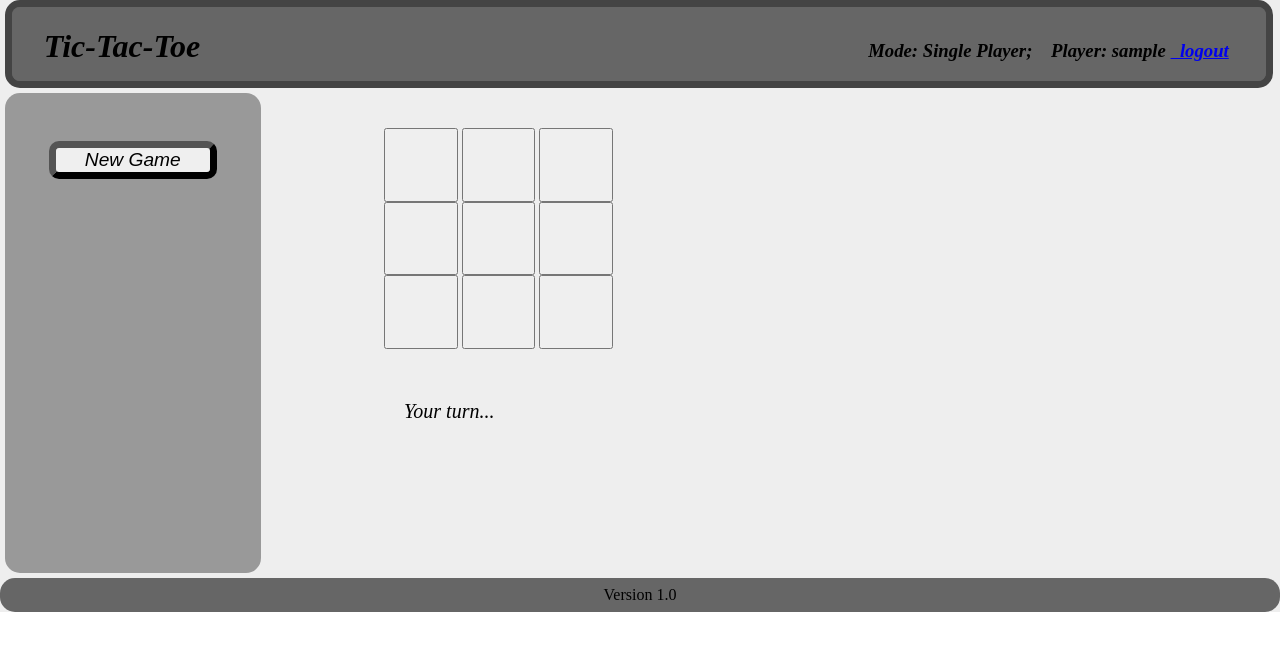
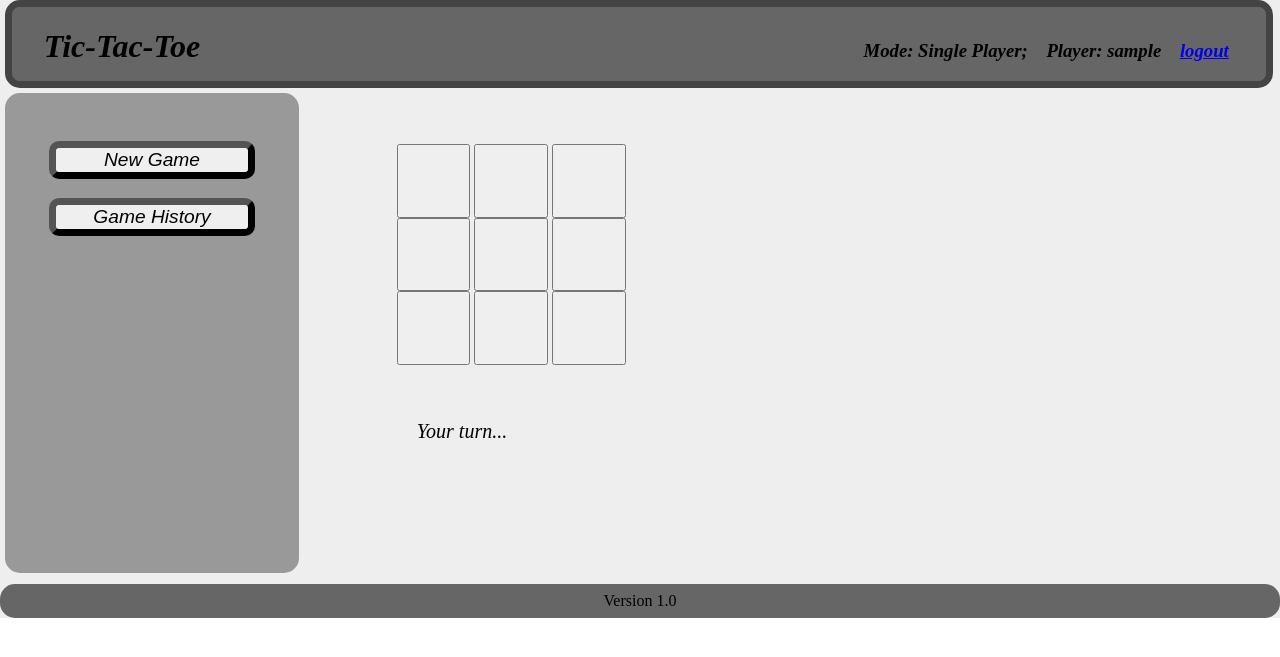
Before and after one commit to aavdeyev/tictactoe, a Django app: page /tictactoe/new_game/ in a window 1280 px wide. Shown: the top 657 px of the page. Run offline with Django 3.2, Linux system fonts and the light colour scheme; the visitor is signed in with stand-in values (Sample User, id 1); some libraries are stand-ins or nearby versions.

Commit message:
Added history button

```diff
--- a/mysite/tictactoe/urls.py
+++ b/mysite/tictactoe/urls.py
@@ -8,4 +8,5 @@ urlpatterns = patterns('',
 
     url(r'^next_turn/$', 'tictactoe.views.play_next_turn'),
     url(r'^new_game/$', 'tictactoe.views.start_new_game'),
+    url(r'^history/$', 'tictactoe.views.game_history'),
 )
--- a/mysite/tictactoe/views.py
+++ b/mysite/tictactoe/views.py
@@ -140,7 +140,8 @@ def start_new_game(request) :
 
 ###################################################################
 #
-# The main function to respond to user's mouse clicks during the game
+# The main view to handle user's mouse clicks during the game
+# The view is using Ajax to update buttons asynchronously
 #
 ###################################################################
 
@@ -214,3 +215,23 @@ def play_next_turn(request) :
                 'status' : status})
 
         return HttpResponse(json_reply, content_type='application/json')
+
+
+def game_history(request) :
+
+    history_html = ""
+
+    if not request.user.is_authenticated() :
+
+        # Unathenticated user, redirect the user to the login page
+        return render_to_response('login.html',
+                context_instance=RequestContext(request))
+
+    if request.method == 'GET' :
+        user_id = User.objects.get(username=request.user.username).id
+        history_list = History.objects.filter(owner=user_id)
+
+    return render_to_response('history.html',\
+            {'player' : request.user.username,\
+            'history_list' : history_list},\
+            context_instance=RequestContext(request))
--- a/templates/base.html
+++ b/templates/base.html
@@ -45,7 +45,7 @@
 
     #sidebar {
         float:left;
-        width:20%;
+        width:23%;
         height:30em;
         background:#999999;
         text-align:center;
@@ -57,10 +57,11 @@
 
     #content {
         float:right;
-        width:75%;
+        width:72%;
         height:30em;
         background:#EEEEEE;
         padding-left:2em;
+        padding-top:1em;
     }
 
     #footer {
@@ -69,6 +70,16 @@
         text-align:center;
         border-radius:15px;"
     }
+
+    .sidebar_menu_button {
+         display:inline-block;
+         border-width:7px;
+         font-size:1.2em;
+         margin-bottom:1em;
+         width:70%;
+         border-radius:10px;
+         font-style:italic;
+     }
 
 </style>
 
@@ -85,9 +96,16 @@
             </h1>
         </div>
         <div id="header_right">
-           <h3 style= "text-align:right;padding-right:1em;font-style:italic;">
-               {% block header_right %}
-               {% endblock %}
+            <h3 style= "text-align:right;padding-right:1em;font-style:italic;">
+
+            {% if user.is_authenticated %}
+                <p style="text-align:right;padding-right:1em;">
+                    Mode: Single Player; &nbsp;&nbsp;
+                    Player: {{player}} &nbsp;&nbsp; <a href = "/accounts/logout">
+                    logout </a>
+                </p>
+            {% endif %}
+
            </h3>
         </div>
     </div>
--- a/templates/tictactoe.html
+++ b/templates/tictactoe.html
@@ -2,27 +2,18 @@
 
 {% extends "base.html" %}
 
-{% block header_right %}
-
-    {% if user.is_authenticated %}
-
-        <p style="text-align:right;padding-right:1em;">
-            Mode: Single Player; &nbsp;&nbsp; Player: {{player}} <a href = "/accounts/logout"> &nbsp;&nbsp;logout </a>
-        </p>
-
-    {% endif %}
-
-{% endblock %}
-
 {% block sidebar %}
 
-    <form action="/tictactoe/new_game/" method="post"> {% csrf_token %}
-        <input style="border-width:7px;font-size:1.2em; padding-left:1.5em;padding-right:1.5em;border-radius:10px;font-style:italic" type="submit" name="reset" value="New Game">
+    <form action="/tictactoe/new_game/" method="get"> {% csrf_token %}
+        <input type="submit" class="sidebar_menu_button" name="new_game" value="New Game">
+    </form>
+    <form action="/tictactoe/history/" method="get"> {% csrf_token %}
+        <input type="submit" class="sidebar_menu_button" name="history" value="Game History">
     </form>
 
 {% endblock %}
 
-{% block extension %}
+{% block content %}
 
    {% if user.is_authenticated %}
 
@@ -34,6 +25,7 @@
        {% else %}
 
             <style type="text/css">
+
               .ttt_button {
                   width:2.3em;
                   height:2.3em;
@@ -43,19 +35,19 @@
                   font-size:2em;
               }
 
-          #button_area {
+              #ttt_button_area {
                   position:absolute;
-              left:30%;
-              top:8em;
+                  left:31%;
+                  top:9em;
                   width:15em;
                   height:15em;
                   background:#EEEEEE;
               }
 
-          #status_area {
+             #ttt_status_area {
                   position:absolute;
-              left:30%;
-              top:20em;
+                  left:31%;
+                  top:21em;
                   width:15em;
                   height:auto;
                   background:#EEEEEE;
@@ -65,9 +57,11 @@
                   text-align:left;
                   padding-left:1em;
               }
+
           </style>
 
-      <div id = "button_area">
+          <div id = "ttt_button_area">
+
                <form action="" method="get"> {% csrf_token %}
 
                <script type="text/javascript" src="http://code.jquery.com/jquery-1.11.1.min.js"></script>
@@ -129,7 +123,6 @@
                        }
                     }
 
-
                 </script>
 
                 <input type="button" name="sqr1" id="sqr1" class="ttt_button" value="" onClick="onTTTButtonClick('sqr1')">
@@ -144,7 +137,7 @@
               </form>
            </div>
 
-       <div id = "status_area">
+           <div id = "ttt_status_area">
                    <span id = "status_text"> Your turn... </span>
            </div>
 
```
Also changed, not shown: mysite/tictactoe/models.py (+11 -0 lines), templates/history.html (added, +38 -0 lines), 10 other files. Lines whose indentation alone changed are shown as unchanged.
